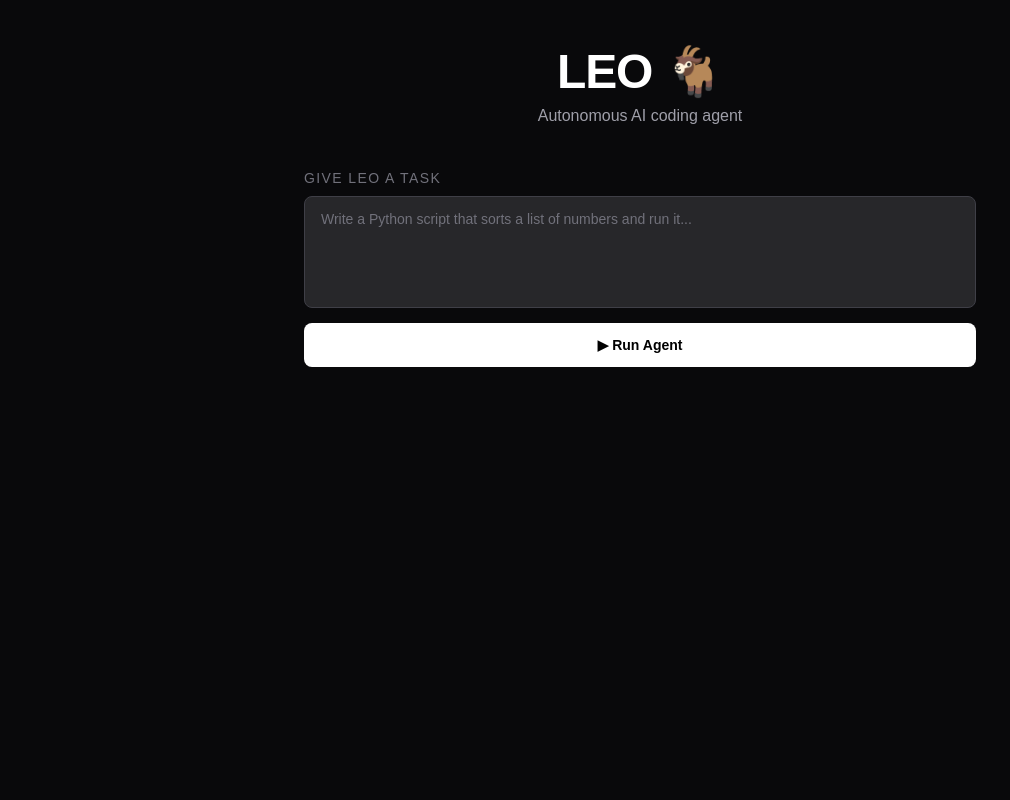
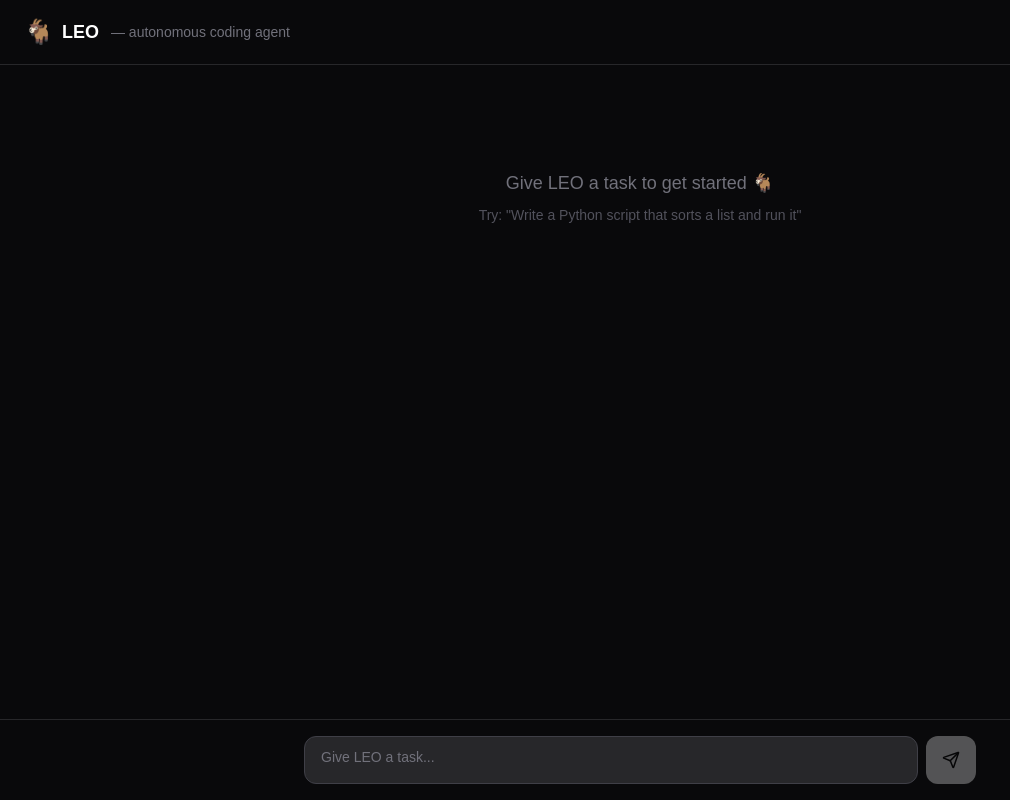
Before and after one commit to Dhritisman007/LEO-AI, a Next.js app in the folder frontend/: page / in a window 1280 px wide. Shown: the whole page, without its empty margins (0-1010 px from the left). Built offline with nearby package versions, Linux system fonts and the light colour scheme.

Commit message:
add ChatMessage and ChatInput components

```diff
--- /dev/null
+++ b/frontend/app/components/ChatInput.tsx
@@ -0,0 +1,37 @@
+"use client";
+import { Send } from "lucide-react";
+
+type Props = {
+  value: string;
+  onChange: (v: string) => void;
+  onSend: () => void;
+  disabled: boolean;
+};
+
+export default function ChatInput({ value, onChange, onSend, disabled }: Props) {
+  return (
+    <div className="border-t border-zinc-800 bg-zinc-950 p-4">
+      <div className="max-w-2xl mx-auto flex gap-2">
+        <textarea
+          className="flex-1 bg-zinc-800 border border-zinc-700 rounded-xl px-4 py-3 text-white placeholder-zinc-500 focus:outline-none focus:border-zinc-500 text-sm resize-none h-12 leading-tight"
+          placeholder="Give LEO a task..."
+          value={value}
+          onChange={(e) => onChange(e.target.value)}
+          onKeyDown={(e) => {
+            if (e.key === "Enter" && !e.shiftKey) {
+              e.preventDefault();
+              onSend();
+            }
+          }}
+        />
+        <button
+          onClick={onSend}
+          disabled={disabled || !value.trim()}
+          className="bg-white text-black rounded-xl px-4 disabled:opacity-30 hover:bg-zinc-200 transition flex items-center justify-center"
+        >
+          <Send size={18} />
+        </button>
+      </div>
+    </div>
+  );
+}
--- /dev/null
+++ b/frontend/app/components/ChatMessage.tsx
@@ -0,0 +1,86 @@
+"use client";
+import { Wrench, CheckCircle2, XCircle, Brain, Loader2 } from "lucide-react";
+import { Message } from "../types";
+
+function stepIcon(type: string) {
+  if (type === "tool_call") return <Wrench size={14} />;
+  if (type === "done") return <CheckCircle2 size={14} />;
+  if (type === "error") return <XCircle size={14} />;
+  return <Brain size={14} />;
+}
+
+function stepColor(type: string) {
+  if (type === "tool_call") return "border-blue-700 bg-blue-950/50 text-blue-300";
+  if (type === "done") return "border-emerald-700 bg-emerald-950/50 text-emerald-300";
+  if (type === "error") return "border-red-700 bg-red-950/50 text-red-300";
+  return "border-zinc-700 bg-zinc-800/50 text-zinc-300";
+}
+
+export default function ChatMessage({ message }: { message: Message }) {
+  if (message.role === "user") {
+    return (
+      <div className="flex justify-end mb-4">
+        <div className="bg-white text-black rounded-2xl rounded-br-sm px-4 py-2.5 max-w-[80%] text-sm">
+          {message.content}
+        </div>
+      </div>
+    );
+  }
+
+  return (
+    <div className="flex justify-start mb-6">
+      <div className="max-w-[85%] w-full">
+        <div className="flex items-center gap-2 mb-2">
+          <span className="text-lg">🐐</span>
+          <span className="text-xs font-semibold text-zinc-400 uppercase tracking-wide">LEO</span>
+          {message.status === "pending" && (
+            <Loader2 size={12} className="animate-spin text-zinc-500" />
+          )}
+        </div>
+
+        {/* Agent steps trace */}
+        {message.steps && message.steps.length > 0 && (
+          <div className="flex flex-col gap-2 mb-3">
+            {message.steps.map((s) => (
+              <div
+                key={s.step}
+                className={`border rounded-lg px-3 py-2 text-xs ${stepColor(s.type)}`}
+              >
+                <div className="flex items-center gap-2 font-medium">
+                  {stepIcon(s.type)}
+                  <span>
+                    {s.type === "tool_call"
+                      ? `Using ${s.tool}`
+                      : s.type === "done"
+                      ? "Task complete"
+                      : s.type === "error"
+                      ? "Stopped"
+                      : "Thinking"}
+                  </span>
+                </div>
+                {s.type === "tool_call" && s.params && (
+                  <pre className="mt-1 text-[11px] opacity-60 overflow-x-auto whitespace-pre-wrap">
+                    {JSON.stringify(s.params, null, 2)}
+                  </pre>
+                )}
+              </div>
+            ))}
+          </div>
+        )}
+
+        {/* Final reply bubble */}
+        {message.content && (
+          <div
+            className={`rounded-2xl rounded-tl-sm px-4 py-2.5 text-sm whitespace-pre-wrap ${
+              message.status === "error"
+                ? "bg-red-950/50 border border-red-800 text-red-200"
+                : "bg-zinc-800 text-zinc-100"
+            }`}
+          >
+            {message.content}
+          </div>
+        )}
+      </div>
+    </div>
+  );
+}
--- a/frontend/app/page.tsx
+++ b/frontend/app/page.tsx
@@ -1,169 +1,111 @@
 "use client";
-import { useState } from "react";
+import { useState, useRef, useEffect } from "react";
+import ChatMessage from "./components/ChatMessage";
+import ChatInput from "./components/ChatInput";
+import { Message } from "./types";
 
-type Step = {
-  step: number;
-  type: "tool_call" | "thought" | "done" | "error";
-  tool?: string;
-  params?: any;
-  result?: any;
-  content?: string;
-  thought?: string;
+export default function Home() {
+  const [messages, setMessages] = useState<Message[]>([]);
+  const [input, setInput] = useState("");
+  const [sending, setSending] = useState(false);
+  const bottomRef = useRef<HTMLDivElement>(null);
+
+  useEffect(() => {
+    bottomRef.current?.scrollIntoView({ behavior: "smooth" });
+  }, [messages]);
+
+  async function handleSend() {
+    if (!input.trim() || sending) return;
+
+    const userMsg: Message = {
+      id: crypto.randomUUID(),
+      role: "user",
+      content: input,
+      status: "done",
+      timestamp: Date.now(),
     };
 
-export default function Home() {
-  const [task, setTask] = useState("");
-  const [steps, setSteps] = useState<Step[]>([]);
-  const [finalAnswer, setFinalAnswer] = useState("");
-  const [loading, setLoading] = useState(false);
-  const [errorMsg, setErrorMsg] = useState("");
+    const leoMsgId = crypto.randomUUID();
+    const leoMsg: Message = {
+      id: leoMsgId,
+      role: "leo",
+      content: "",
+      steps: [],
+      status: "pending",
+      timestamp: Date.now(),
+    };
 
-  async function runAgent() {
-    if (!task.trim()) return;
-    setLoading(true);
-    setSteps([]);
-    setFinalAnswer("");
-    setErrorMsg("");
-
-    const controller = new AbortController();
-    const timeout = setTimeout(() => controller.abort(), 300000); // 5 min timeout
+    setMessages((prev) => [...prev, userMsg, leoMsg]);
+    setInput("");
+    setSending(true);
 
     try {
       const res = await fetch("http://127.0.0.1:8001/agent", {
         method: "POST",
         headers: { "Content-Type": "application/json" },
-        body: JSON.stringify({ task, max_steps: 10 }),
-        signal: controller.signal,
+        body: JSON.stringify({ task: userMsg.content, max_steps: 10 }),
       });
+      const data = await res.json();
 
-      clearTimeout(timeout);
-
-      if (!res.ok) {
-        const errData = await res.json().catch(() => null);
-        const detail = errData?.detail || `Server error (${res.status})`;
-        setErrorMsg(detail);
-        return;
+      setMessages((prev) =>
+        prev.map((m) =>
+          m.id === leoMsgId
+            ? {
+                ...m,
+                content: data.final_answer || "No response.",
+                steps: data.steps || [],
+                status: data.final_answer?.startsWith("ERROR") ? "error" : "done",
               }
-
-      const data = await res.json();
-      setSteps(data.steps || []);
-      setFinalAnswer(data.final_answer || "");
-    } catch (err: any) {
-      if (err.name === "AbortError") {
-        setErrorMsg("Request timed out after 5 minutes. The backend may be rate-limited or stuck.");
-      } else {
-        setErrorMsg("Error connecting to LEO backend. Is the server running on port 8000?");
-      }
+            : m
+        )
+      );
+    } catch {
+      setMessages((prev) =>
+        prev.map((m) =>
+          m.id === leoMsgId
+            ? { ...m, content: "Couldn't reach LEO backend. Is it running on port 8001?", status: "error" }
+            : m
+        )
+      );
     } finally {
-      clearTimeout(timeout);
-      setLoading(false);
+      setSending(false);
     }
   }
 
-  function stepColor(type: string) {
-    if (type === "tool_call") return "border-blue-600 bg-blue-950";
-    if (type === "done") return "border-emerald-600 bg-emerald-950";
-    if (type === "error") return "border-red-600 bg-red-950";
-    return "border-zinc-600 bg-zinc-800";
-  }
-
-  function stepIcon(type: string) {
-    if (type === "tool_call") return "🔧";
-    if (type === "done") return "✅";
-    if (type === "error") return "❌";
-    return "💭";
-  }
-
   return (
-    <main className="flex min-h-screen flex-col items-center bg-zinc-950 text-white px-4 py-12">
-      <div className="w-full max-w-2xl">
-        <h1 className="text-5xl font-bold tracking-tight text-center mb-2">LEO 🐐</h1>
-        <p className="text-zinc-400 text-center mb-10">Autonomous AI coding agent</p>
-
-        {/* Task input */}
-        <div className="mb-8">
-          <p className="text-zinc-500 text-sm mb-2 uppercase tracking-widest">Give LEO a task</p>
-          <textarea
-            className="w-full bg-zinc-800 border border-zinc-700 rounded-lg px-4 py-3 text-white placeholder-zinc-500 focus:outline-none focus:border-zinc-500 text-sm h-28 resize-none"
-            placeholder="Write a Python script that sorts a list of numbers and run it..."
-            value={task}
-            onChange={(e) => setTask(e.target.value)}
-            onKeyDown={(e) => {
-              if (e.key === "Enter" && !e.shiftKey && !loading) {
-                e.preventDefault();
-                runAgent();
-              }
-            }}
-          />
-          <button
-            onClick={runAgent}
-            disabled={loading}
-            className="mt-2 w-full bg-white text-black font-bold py-3 rounded-lg hover:bg-zinc-200 disabled:opacity-50 transition text-sm"
-          >
-            {loading ? "LEO is working... 🐐" : "▶ Run Agent"}
-          </button>
+    <main className="flex flex-col h-screen bg-zinc-950 text-white">
+      {/* Header */}
+      <div className="border-b border-zinc-800 px-6 py-4 flex items-center gap-2">
+        <span className="text-2xl">🐐</span>
+        <span className="font-bold text-lg">LEO</span>
+        <span className="text-zinc-500 text-sm ml-1">— autonomous coding agent</span>
       </div>
 
-        {/* Error message */}
-        {errorMsg && (
-          <div className="mb-8 bg-red-950 border border-red-700 rounded-lg p-4">
-            <p className="text-red-400 font-semibold mb-1">❌ Error</p>
-            <p className="text-zinc-200 text-sm whitespace-pre-wrap">{errorMsg}</p>
+      {/* Messages */}
+      <div className="flex-1 overflow-y-auto px-6 py-6">
+        <div className="max-w-2xl mx-auto">
+          {messages.length === 0 && (
+            <div className="text-center text-zinc-500 mt-20">
+              <p className="text-lg">Give LEO a task to get started 🐐</p>
+              <p className="text-sm mt-2 text-zinc-600">
+                Try: "Write a Python script that sorts a list and run it"
+              </p>
             </div>
           )}
-
-        {/* Steps */}
-        {steps.length > 0 && (
-          <div className="mb-8">
-            <p className="text-zinc-500 text-sm mb-3 uppercase tracking-widest">Agent steps</p>
-            <div className="flex flex-col gap-3">
-              {steps.map((s) => (
-                <div
-                  key={s.step}
-                  className={`border rounded-lg p-4 text-sm ${stepColor(s.type)}`}
-                >
-                  <div className="flex items-center gap-2 mb-1 font-semibold">
-                    <span>{stepIcon(s.type)}</span>
-                    <span>Step {s.step} — {s.type === "tool_call" ? `Tool: ${s.tool}` : s.type}</span>
+          {messages.map((m) => (
+            <ChatMessage key={m.id} message={m} />
+          ))}
+          <div ref={bottomRef} />
+        </div>
       </div>
 
-                  {s.type === "tool_call" && (
-                    <>
-                      {s.thought && (
-                        <p className="text-zinc-400 text-xs mt-1 mb-2 whitespace-pre-wrap">
-                          {s.thought.split("TOOL:")[0].trim()}
-                        </p>
-                      )}
-                      {s.params && (
-                        <pre className="text-xs text-zinc-400 mt-1 overflow-x-auto">
-                          params: {JSON.stringify(s.params, null, 2)}
-                        </pre>
-                      )}
-                      {s.result && (
-                        <pre className="text-xs text-zinc-300 mt-2 overflow-x-auto">
-                          result: {JSON.stringify(s.result, null, 2)}
-                        </pre>
-                      )}
-                    </>
-                  )}
-
-                  {(s.type === "thought" || s.type === "done" || s.type === "error") && (
-                    <p className="text-zinc-300 mt-1 whitespace-pre-wrap">{s.content}</p>
-                  )}
-                </div>
-              ))}
-            </div>
-          </div>
-        )}
-
-        {/* Final answer */}
-        {finalAnswer && (
-          <div className="bg-emerald-950 border border-emerald-700 rounded-lg p-4">
-            <p className="text-emerald-400 font-semibold mb-1">✅ LEO&apos;s final answer</p>
-            <p className="text-zinc-200 text-sm whitespace-pre-wrap">{finalAnswer}</p>
-          </div>
-        )}
-      </div>
+      {/* Input */}
+      <ChatInput
+        value={input}
+        onChange={setInput}
+        onSend={handleSend}
+        disabled={sending}
+      />
     </main>
   );
 }
--- /dev/null
+++ b/frontend/app/types.ts
@@ -0,0 +1,18 @@
+export type AgentStep = {
+  step: number;
+  type: "tool_call" | "thought" | "done" | "error";
+  tool?: string;
+  params?: any;
+  result?: any;
+  content?: string;
+  thought?: string;
+};
+
+export type Message = {
+  id: string;
+  role: "user" | "leo";
+  content: string;
+  steps?: AgentStep[];
+  status: "pending" | "done" | "error";
+  timestamp: number;
+};
--- a/frontend/package.json
+++ b/frontend/package.json
@@ -9,6 +9,7 @@
     "lint": "eslint"
   },
   "dependencies": {
+    "lucide-react": "^1.21.0",
     "next": "16.2.9",
     "react": "19.2.4",
     "react-dom": "19.2.4"
```
Also changed, not shown: 1 other file (tests, documents, lock files or other folders). Lines whose indentation alone changed are shown as unchanged.
